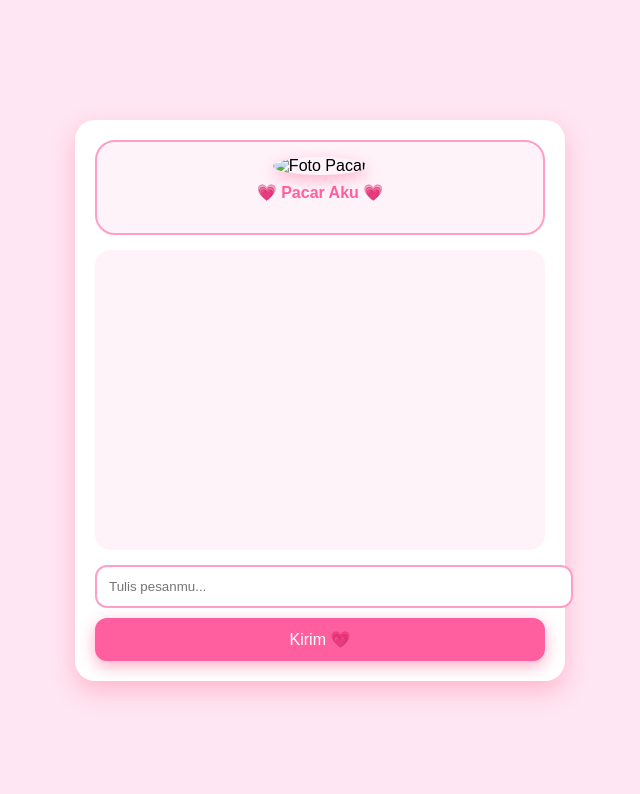
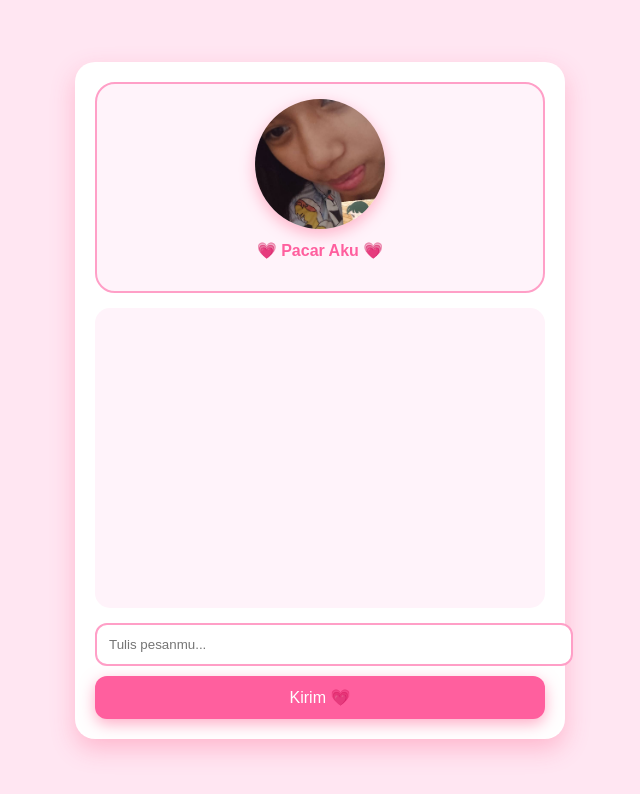
Before and after one commit to novcan-11/ally, a plain HTML site: page index.html in a window 1280 px wide. Shown: the whole page, without its empty margins (320-960 px from the left). Drawn offline with Linux system fonts and the light colour scheme.

Commit message:
Update index.html

```diff
--- a/index.html
+++ b/index.html
@@ -117,7 +117,7 @@ button:hover {
 
     <!-- FOTO PACAR -->
     <div class="photo-box">
-        <img src="hehe.jpg" alt="Foto Pacar">
+        <img src="hehe.jpeg" alt="Foto Pacar">
         <p>💗 Pacar Aku 💗</p>
     </div>
 
```
